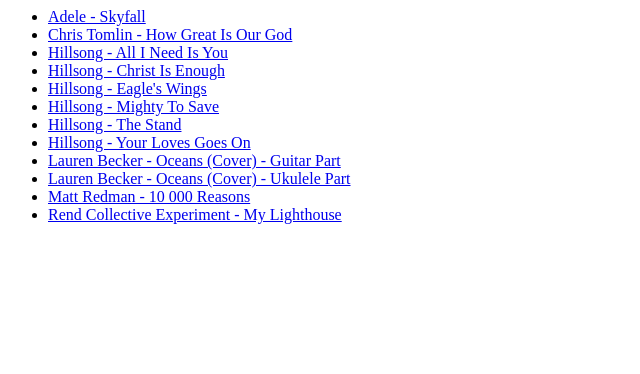
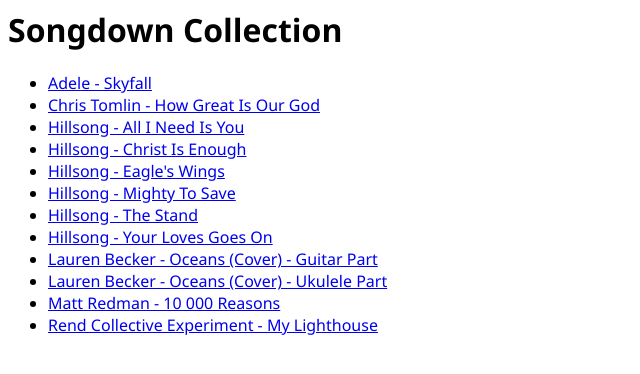
Before and after one commit to nataliethistime/songdown, a website: page site/index.html in a window 1280 px wide. Shown: the whole page, without its empty margins (0-640 px from the left). Drawn offline with Linux system fonts and the light colour scheme.

Commit message:
Nice font

```diff
--- a/site/index.html
+++ b/site/index.html
@@ -4,9 +4,17 @@
 
     <!-- stuff -->
 
+    <style type="text/css">
+        body {
+            font-family: "Segoe UI"
+        }
+    </style>
+
 </head>
 
 <body>
+    <h1>Songdown Collection</h1>
+
     <ul>
             <li><a href="Adele_-_Skyfall.html">Adele - Skyfall</a></li>
             <li><a href="Chris_Tomlin_-_How_Great_Is_Our_God.html">Chris Tomlin - How Great Is Our God</a></li>
```
Also changed, not shown: lib/songdown/templates/index.html (+8 -0 lines).
